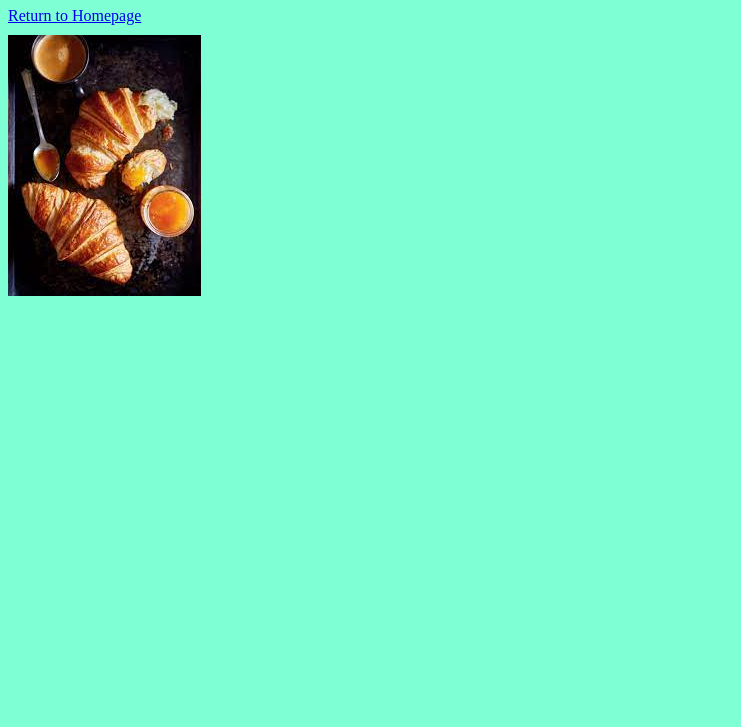
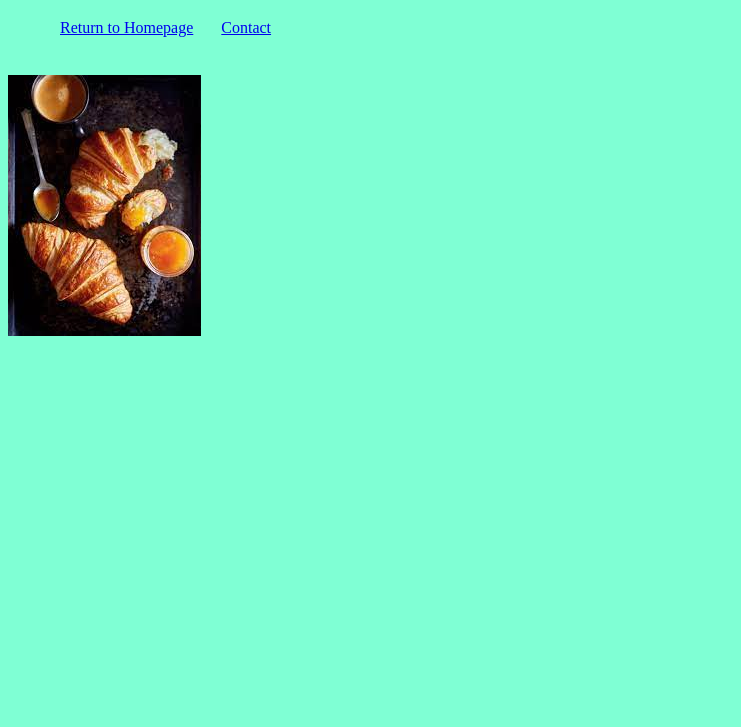
Before and after one commit to kruskii/croissant, a plain HTML site: page photos.html in a window 1280 px wide. Shown: the part 73-800 px from the top of the page, without its empty margins (0-741 px from the left). Drawn offline with Linux system fonts and the light colour scheme.

Commit message:
added navigation links to contact & photos page

```diff
--- a/photos.html
+++ b/photos.html
@@ -9,7 +9,14 @@
   </head>
   <body>
     <h1>Photos</h1>
-    <a href="index.html">Return to Homepage</a>
+    <ul>
+      <li>
+        <a href="index.html">Return to Homepage</a>
+      </li>
+      <li>
+        <a href="contact.html">Contact</a>
+      </li>
+    </ul>
     <div>
       <img src="/images/croissant.jpeg" alt="" class="croissant" />
     </div>
```
Also changed, not shown: contact.html (+6 -1 lines).
